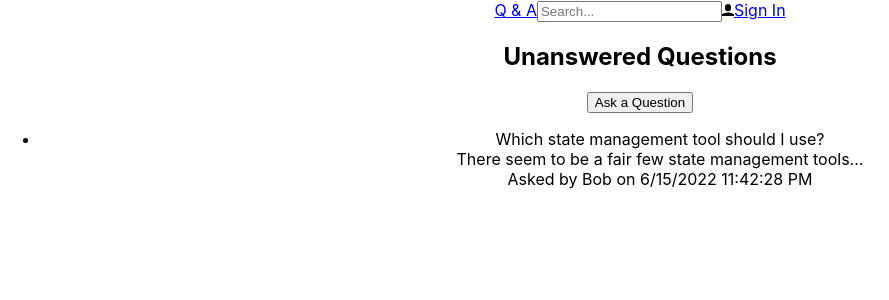
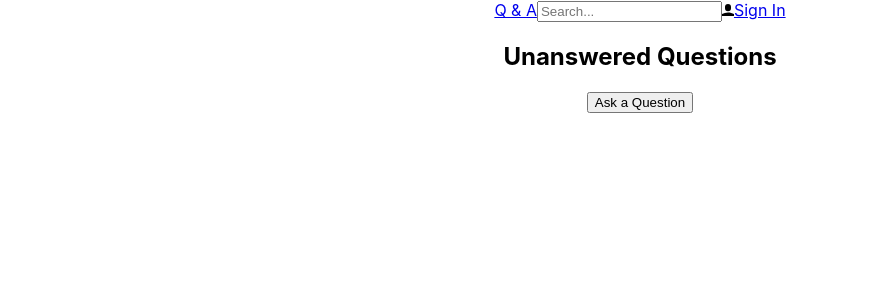
Before and after one commit to msenor/QandA, a React (Create React App) app in the folder frontend/: page / in a window 1280 px wide. Shown: the top 300 px of the page, without its empty margins (0-889 px from the left). Built offline with nearby package versions, Linux system fonts and the light colour scheme.

Commit message:
Change getUnansweredQuestions so that it's async

```diff
--- a/frontend/src/HomePage.tsx
+++ b/frontend/src/HomePage.tsx
@@ -10,6 +10,6 @@
       <PageTitle>Unanswered Questions</PageTitle>
       <button>Ask a Question</button>
     </div>
-    <QuestionList data={getUnansweredQuestions()} />
+    {/* <QuestionList data={getUnansweredQuestions()} /> */}
   </Page>
 );
--- a/frontend/src/QuestionsData.ts
+++ b/frontend/src/QuestionsData.ts
@@ -51,6 +51,11 @@
   },
 ];
 
-export const getUnansweredQuestions = (): QuestionData[] => {
+export const getUnansweredQuestions = async (): Promise<QuestionData[]> => {
+  await wait(500);
   return questions.filter((q) => q.answers.length === 0);
 };
+
+const wait = (ms: number): Promise<void> => {
+  return new Promise((resolve) => setTimeout(resolve, ms));
+};
```
